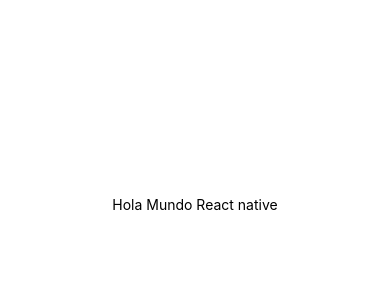
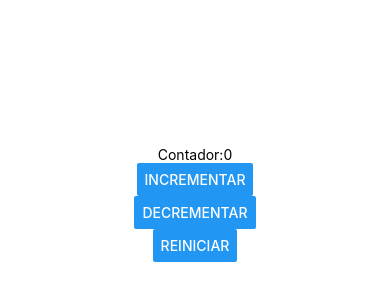
Before and after one commit to IvanPalo61/PAM-215, a React Native app in the folder intro/: screen / in a window 390 px wide. Shown: the part 218-518 px from the top of the page. Built offline with nearby package versions, Linux system fonts and the light colour scheme.

Commit message:
Practica 5

```diff
--- a/intro/App.js
+++ b/intro/App.js
@@ -1,15 +1,23 @@
+//1.-zona de importanciones
 import { StatusBar } from 'expo-status-bar';
-import { StyleSheet, Text, View } from 'react-native';
+import { StyleSheet, Text, View, Button } from 'react-native';
+import React, { useState } from 'react';
+//2.-Main: Zona de componentes
+export default function App() {
 
-export default function App() {
+  const[contador,setContador]=useState(0);
+
   return (
     <View style={styles.container}>
-      <Text>Hola Mundo React native</Text>
+      <Text>Contador:{contador}</Text>
+      <Button title='Incrementar' onPress={() => setContador(contador + 1)} />
+      <Button title='Decrementar' onPress={() => setContador(contador - 1)} />
+      <Button title='Reiniciar' onPress={() => setContador (0)} />
       <StatusBar style="auto" />
     </View>
   );
 }
-
+//3.-Zona de estilos y posicionamiento
 const styles = StyleSheet.create({
   container: {
     flex: 1,
```
